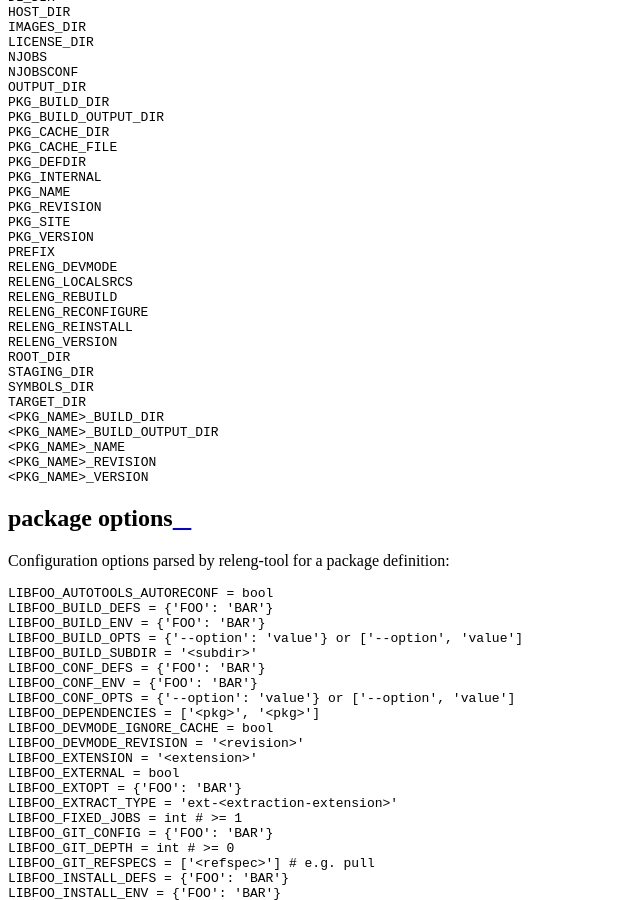
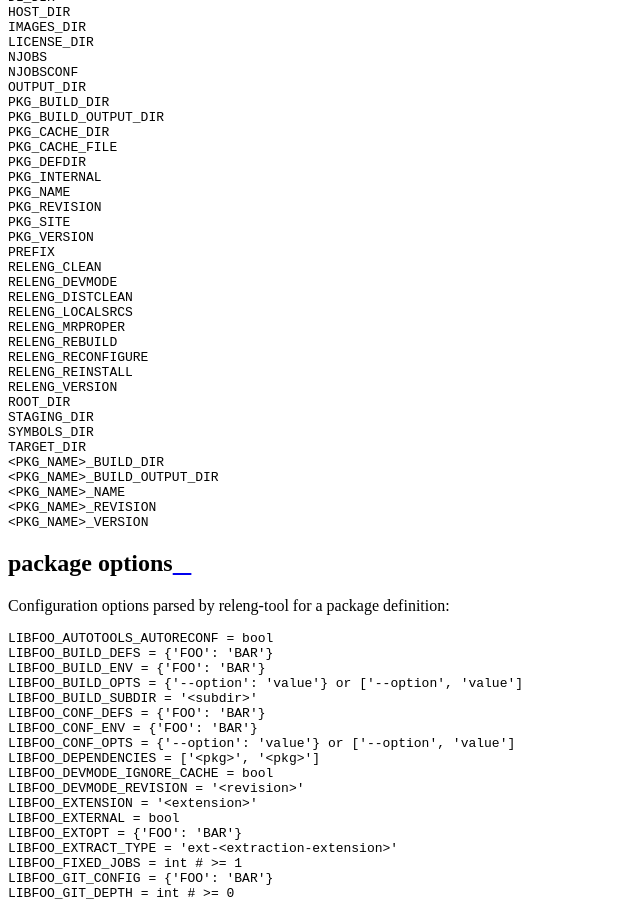
Before and after one commit to releng-tool/releng-tool, a Sphinx documentation site: the page built from Documentation/annex-a.rst, in a window 1280 px wide and 900 px high, scrolled down 1459 px. Shown: the whole window, without its empty margins (0-640 px from the left). Built offline with Sphinx 7.4.7 and the Read the Docs theme 2.0.0, drawn with Linux system fonts in a browser that asks for light colours.

Commit message:
Documentation: document clean-related environment flags
A series of clean-related environment flags were added [1] into the
implementation but where never explicitly documented; adding an initial
mention of these flags.

[1]: a3de14c879206d962518b0e8a5cdc0d961d9a50e

Signed-off-by: James Knight <james.d.knight@live.com>

```diff
--- a/Documentation/annex-a.rst
+++ b/Documentation/annex-a.rst
@@ -54,8 +54,11 @@ releng-tool (may vary per context):
    PKG_SITE
    PKG_VERSION
    PREFIX
+   RELENG_CLEAN
    RELENG_DEVMODE
+   RELENG_DISTCLEAN
    RELENG_LOCALSRCS
+   RELENG_MRPROPER
    RELENG_REBUILD
    RELENG_RECONFIGURE
    RELENG_REINSTALL
```
Also changed, not shown: 1 other file.
